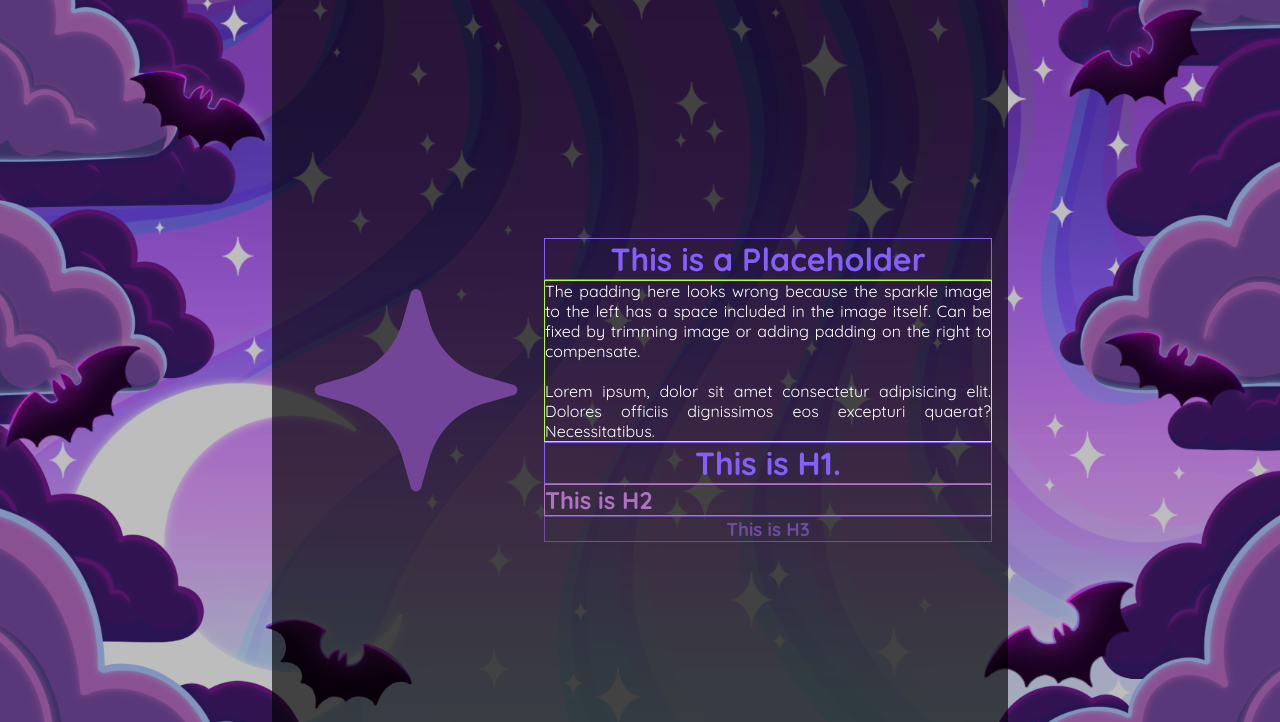
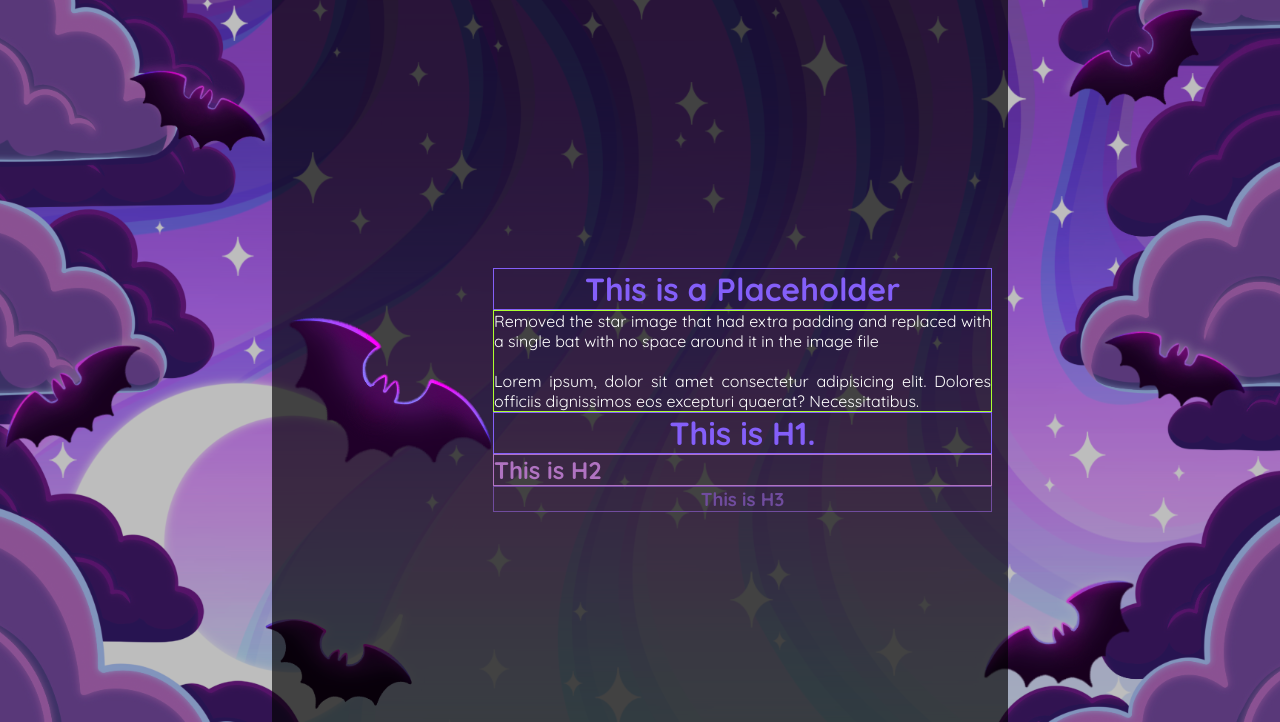
Before and after one commit to enwkurs/Oppgave1-Portfolio-DDateAug28, a website: page index.html in a window 1280 px wide. Shown: the part 78-800 px from the top of the page. Drawn offline with Linux system fonts and the light colour scheme.

Commit message:
added images

```diff
--- a/index.html
+++ b/index.html
@@ -33,12 +33,12 @@
 
       <section id="home" class="hero"> <!-- HERO / MAIN  -->
 
-        <img src="/assets/BigSparkle.png" alt="placeholder" />
+        <img src="/assets/baticon.webp" alt="placeholder" />
 
         <div id="herotext">
           <h1>This is a Placeholder</h1>
 
-         <p>The padding here looks wrong because the sparkle image to the left has a space included in the image itself. Can be fixed by trimming image or adding padding on the right to compensate.
+         <p>Removed the star image that had extra padding and replaced with a single bat with no space around it in the image file
           <br><br>
           Lorem ipsum, dolor sit amet consectetur adipisicing elit. Dolores officiis dignissimos eos excepturi quaerat? Necessitatibus.</p>
 
```
Also changed, not shown: assets/baticon.png (added), assets/baticon.webp (added).
